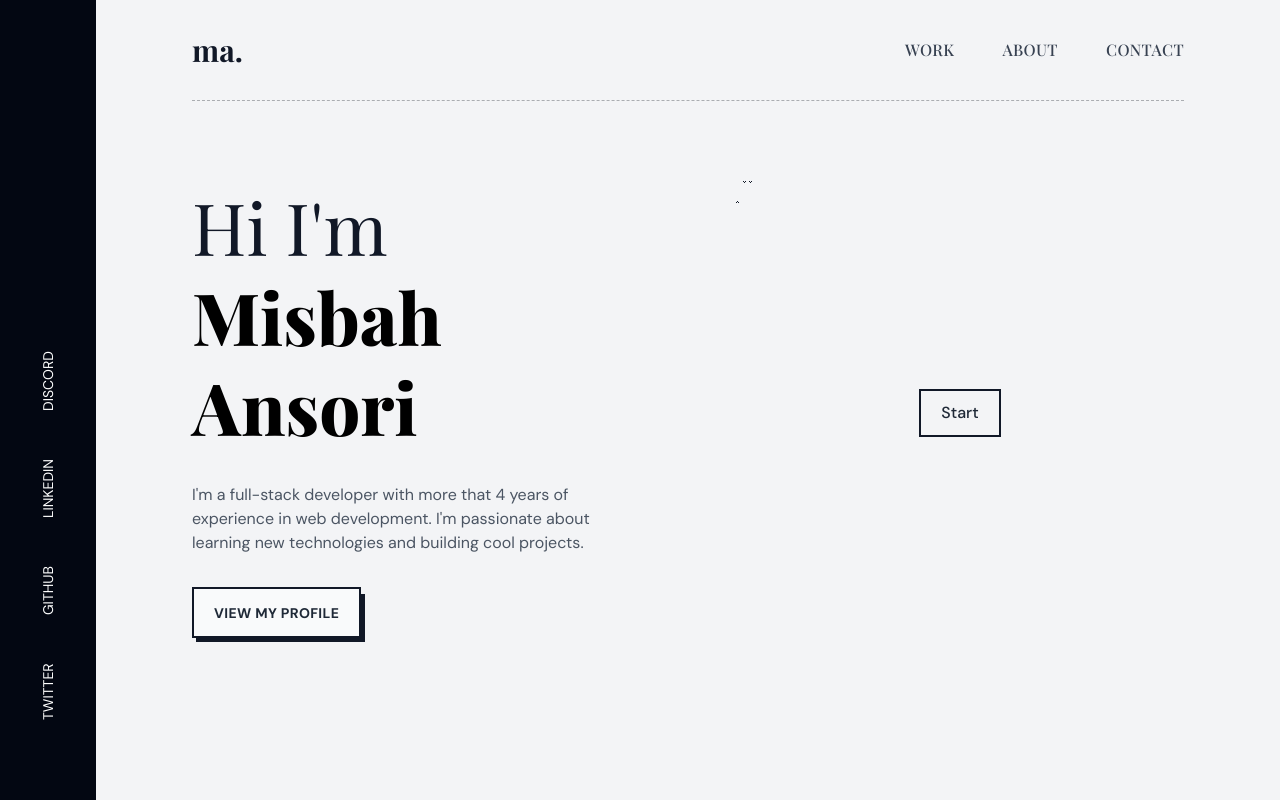
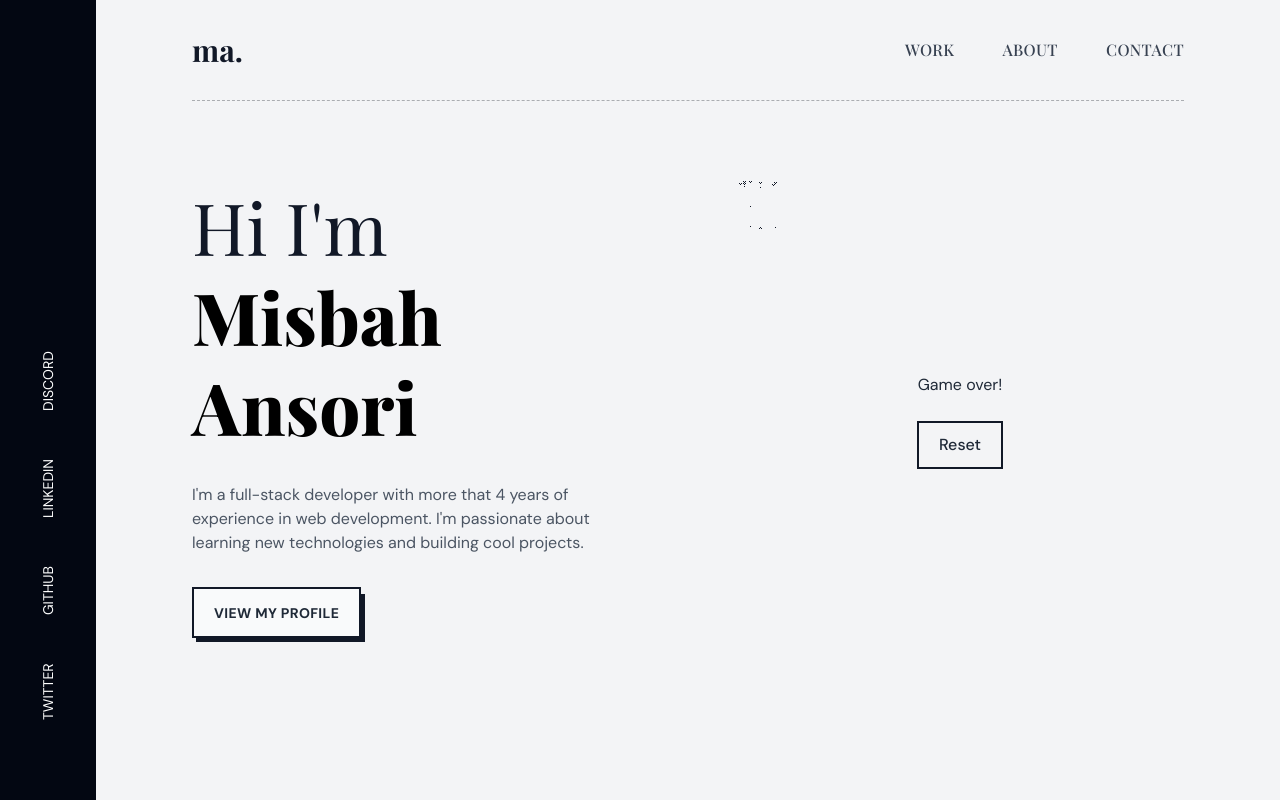
Before and after one commit to misbahansori/misbah.dev, a Nuxt app: page / in a window 1280 px wide. Built offline with nearby package versions, Linux system fonts and the light colour scheme.

Commit message:
Refactor

```diff
--- a/components/SpaceGame.vue
+++ b/components/SpaceGame.vue
@@ -1,201 +1,9 @@
 <script setup lang="ts">
-interface Coordinate {
-  x: number;
-  y: number;
-}
-const BOARD_SIZE = 24;
-const gameState = ref<"idle" | "playing" | "gameover">("idle");
-const state = shallowRef<{
-  renderCount: number;
-  character: Coordinate;
-  enemies: Coordinate[];
-  projectiles: Coordinate[];
-  enemyProjectiles: Coordinate[];
-}>({
-  renderCount: 0,
-  character: { x: 1, y: 20 },
-  enemies: [
-    { x: 8, y: 1 },
-    { x: 14, y: 1 },
-  ],
-  projectiles: [],
-  enemyProjectiles: [],
+const BOARD_SIZE = 48;
+
+const { gameState, state, startGame, resetGame } = useSpaceGame({
+  boardSize: BOARD_SIZE,
 });
-const { resume, pause } = useIntervalFn(
-  () => {
-    moveProjectiles();
-
-    if (state.value.renderCount % 20 === 0) {
-      spawnEnemy();
-
-      if (state.value.enemies.length) {
-        state.value.enemies.forEach((enemy) => {
-          if (Math.random() > 0.3) return;
-
-          enemyFire(enemy);
-        });
-      }
-    }
-
-    state.value.renderCount++;
-    triggerRef(state);
-  },
-  100,
-  { immediate: false }
-);
-
-const startGame = () => {
-  gameState.value = "playing";
-  resume();
-};
-
-const moveProjectiles = () => {
-  if (state.value.projectiles.length) {
-    state.value.projectiles = state.value.projectiles.filter((projectile) => {
-      projectile.y--;
-
-      if (projectileHitsEnemy(projectile)) {
-        killEnemy(projectile);
-        return false;
-      }
-
-      return projectile.y >= 0;
-    });
-  }
-  if (state.value.enemyProjectiles.length) {
-    state.value.enemyProjectiles = state.value.enemyProjectiles.filter(
-      (projectile) => {
-        projectile.y++;
-
-        if (
-          (projectile.x === state.value.character.x &&
-            projectile.y === state.value.character.y) ||
-          (projectile.x - 1 === state.value.character.x &&
-            projectile.y === state.value.character.y + 1) ||
-          (projectile.x + 1 === state.value.character.x &&
-            projectile.y === state.value.character.y + 1)
-        ) {
-          gameOver();
-        }
-
-        return projectile.y <= BOARD_SIZE;
-      }
-    );
-  }
-};
-
-const gameOver = () => {
-  gameState.value = "gameover";
-
-  pause();
-};
-
-const spawnEnemy = () => {
-  if (state.value.enemies.length >= 10) return;
-
-  // find a random x position that is not occupied by an enemy
-  let x = Math.floor(Math.random() * BOARD_SIZE);
-
-  while (
-    state.value.enemies.some((enemy) => enemy.x <= x - 3 && enemy.x >= x + 3)
-  ) {
-    x = Math.floor(Math.random() * BOARD_SIZE);
-  }
-
-  state.value.enemies.push({
-    x,
-    y: 1 + Math.floor(Math.random() * 5),
-  });
-};
-
-onKeyStroke("ArrowDown", (e) => {
-  e.preventDefault();
-
-  move("down");
-});
-
-onKeyStroke("ArrowUp", (e) => {
-  e.preventDefault();
-  move("up");
-});
-
-onKeyStroke("ArrowLeft", (e) => {
-  e.preventDefault();
-  move("left");
-});
-
-onKeyStroke("ArrowRight", (e) => {
-  e.preventDefault();
-  move("right");
-});
-
-const move = (direction: "left" | "right" | "up" | "down") => {
-  if (gameState.value !== "playing") return;
-
-  if (direction === "left") {
-    if (state.value.character.x <= 0 + 1) return;
-    state.value.character.x--;
-  }
-
-  if (direction === "right") {
-    if (state.value.character.x >= BOARD_SIZE - 2) return;
-    state.value.character.x++;
-  }
-
-  if (direction === "up") {
-    if (state.value.character.y <= 0) return;
-    state.value.character.y--;
-  }
-
-  if (direction === "down") {
-    if (state.value.character.y >= BOARD_SIZE - 2) return;
-    state.value.character.y++;
-  }
-};
-
-onKeyStroke(
-  " ",
-  (e) => {
-    e.preventDefault();
-    startGame();
-    fire();
-  },
-  { dedupe: false }
-);
-
-const fire = () => {
-  state.value.projectiles.push({
-    x: state.value.character.x,
-    y: state.value.character.y - 1,
-  });
-};
-
-const enemyFire = (enemy: { x: number; y: number }) => {
-  state.value.enemyProjectiles.push({
-    x: enemy.x,
-    y: enemy.y + 1,
-  });
-};
-
-const projectileHitsEnemy = (projectile: { x: number; y: number }): boolean => {
-  return state.value.enemies.some(
-    (enemy) =>
-      (enemy.x === projectile.x && enemy.y === projectile.y) ||
-      (enemy.x - 1 === projectile.x && enemy.y - 1 === projectile.y) ||
-      (enemy.x + 1 === projectile.x && enemy.y - 1 === projectile.y)
-  );
-};
-
-const killEnemy = (projectile: { x: number; y: number }) => {
-  state.value.enemies = state.value.enemies.filter(
-    (enemy) =>
-      !(
-        (enemy.x === projectile.x && enemy.y === projectile.y) ||
-        (enemy.x - 1 === projectile.x && enemy.y - 1 === projectile.y) ||
-        (enemy.x + 1 === projectile.x && enemy.y - 1 === projectile.y)
-      )
-  );
-};
 </script>
 
 <template>
@@ -216,6 +24,7 @@ const killEnemy = (projectile: { x: number; y: number }) => {
           <span class="text-gray-800">Game over!</span>
         </div>
         <button
+          @click="resetGame"
           class="relative z-10 block bg-gray-100 px-5 py-3 overflow-hidden font-medium leading-tight text-gray-800 transition-colors duration-300 ease-out border-2 border-gray-900 group-hover:text-white"
         >
           Reset
--- /dev/null
+++ b/composables/useSpaceGame.ts
@@ -0,0 +1,225 @@
+interface Coordinate {
+  x: number;
+  y: number;
+}
+
+interface GameState {
+  renderCount: number;
+  character: Coordinate;
+  enemies: Coordinate[];
+  projectiles: Coordinate[];
+  enemyProjectiles: Coordinate[];
+}
+
+export const useSpaceGame = ({ boardSize }: { boardSize: number }) => {
+  const gameState = ref<"idle" | "playing" | "gameover">("idle");
+
+  const intitialState: GameState = {
+    renderCount: 0,
+    character: { x: boardSize / 2, y: boardSize - 2 },
+    enemies: [
+      { x: 8, y: 1 },
+      { x: 14, y: 1 },
+    ],
+    projectiles: [],
+    enemyProjectiles: [],
+  };
+
+  const state = shallowRef<GameState>(intitialState);
+
+  const { resume, pause } = useRafFn((time) => {
+    moveProjectiles();
+
+    if (state.value.renderCount % 20 === 0) {
+      spawnEnemy();
+
+      if (state.value.enemies.length) {
+        state.value.enemies.forEach((enemy) => {
+          if (Math.random() > 0.3) return;
+
+          enemyFire(enemy);
+        });
+      }
+    }
+
+    state.value.renderCount++;
+    triggerRef(state);
+  });
+
+  const startGame = () => {
+    gameState.value = "playing";
+    resume();
+  };
+
+  const resetGame = () => {
+    gameState.value = "idle";
+    state.value = intitialState;
+  };
+
+  const moveProjectiles = () => {
+    if (state.value.projectiles.length) {
+      state.value.projectiles = state.value.projectiles.filter((projectile) => {
+        projectile.y--;
+
+        if (projectileHitsEnemy(projectile)) {
+          killEnemy(projectile);
+          return false;
+        }
+
+        return projectile.y >= 0;
+      });
+    }
+    if (state.value.enemyProjectiles.length) {
+      state.value.enemyProjectiles = state.value.enemyProjectiles.filter(
+        (projectile) => {
+          projectile.y++;
+
+          if (
+            (projectile.x === state.value.character.x &&
+              projectile.y === state.value.character.y) ||
+            (projectile.x - 1 === state.value.character.x &&
+              projectile.y === state.value.character.y + 1) ||
+            (projectile.x + 1 === state.value.character.x &&
+              projectile.y === state.value.character.y + 1)
+          ) {
+            gameOver();
+          }
+
+          return projectile.y <= boardSize;
+        }
+      );
+    }
+  };
+
+  const gameOver = () => {
+    gameState.value = "gameover";
+
+    pause();
+  };
+
+  const spawnEnemy = () => {
+    if (state.value.enemies.length >= 10) return;
+
+    // find a random x position that is not occupied by an enemy
+    let x = Math.floor(Math.random() * boardSize);
+
+    while (
+      state.value.enemies.some((enemy) => enemy.x <= x - 3 && enemy.x >= x + 3)
+    ) {
+      x = Math.floor(Math.random() * boardSize);
+    }
+
+    state.value.enemies.push({
+      x,
+      y: 1 + Math.floor(Math.random() * 5),
+    });
+  };
+
+  onKeyStroke("ArrowDown", (e) => {
+    e.preventDefault();
+
+    move("down");
+  });
+
+  onKeyStroke("ArrowUp", (e) => {
+    e.preventDefault();
+    move("up");
+  });
+
+  onKeyStroke("ArrowLeft", (e) => {
+    e.preventDefault();
+    move("left");
+  });
+
+  onKeyStroke("ArrowRight", (e) => {
+    e.preventDefault();
+    move("right");
+  });
+
+  const move = (direction: "left" | "right" | "up" | "down") => {
+    if (gameState.value !== "playing") return;
+
+    if (direction === "left") {
+      if (state.value.character.x <= 0 + 1) return;
+      state.value.character.x--;
+    }
+
+    if (direction === "right") {
+      if (state.value.character.x >= boardSize - 2) return;
+      state.value.character.x++;
+    }
+
+    if (direction === "up") {
+      if (state.value.character.y <= 0) return;
+      state.value.character.y--;
+    }
+
+    if (direction === "down") {
+      if (state.value.character.y >= boardSize - 2) return;
+      state.value.character.y++;
+    }
+  };
+
+  onKeyStroke(
+    " ",
+    (e) => {
+      e.preventDefault();
+      startGame();
+      fire();
+    },
+    { dedupe: false }
+  );
+
+  const fire = () => {
+    state.value.projectiles.push({
+      x: state.value.character.x,
+      y: state.value.character.y - 1,
+    });
+  };
+
+  const enemyFire = (enemy: { x: number; y: number }) => {
+    state.value.enemyProjectiles.push({
+      x: enemy.x,
+      y: enemy.y + 1,
+    });
+  };
+
+  const projectileHitsEnemy = (projectile: {
+    x: number;
+    y: number;
+  }): boolean => {
+    return state.value.enemies.some(
+      (enemy) =>
+        (enemy.x === projectile.x && enemy.y === projectile.y) ||
+        (enemy.x - 1 === projectile.x && enemy.y - 1 === projectile.y) ||
+        (enemy.x + 1 === projectile.x && enemy.y - 1 === projectile.y)
+    );
+  };
+
+  const killEnemy = (projectile: { x: number; y: number }) => {
+    state.value.enemies = state.value.enemies.filter(
+      (enemy) =>
+        !(
+          (enemy.x === projectile.x && enemy.y === projectile.y) ||
+          (enemy.x - 1 === projectile.x && enemy.y - 1 === projectile.y) ||
+          (enemy.x + 1 === projectile.x && enemy.y - 1 === projectile.y)
+        )
+    );
+  };
+
+  return {
+    gameState,
+    state,
+    boardSize,
+    startGame,
+    moveProjectiles,
+    gameOver,
+    spawnEnemy,
+    move,
+    fire,
+    enemyFire,
+    projectileHitsEnemy,
+    killEnemy,
+    resetGame,
+  };
+};
```
